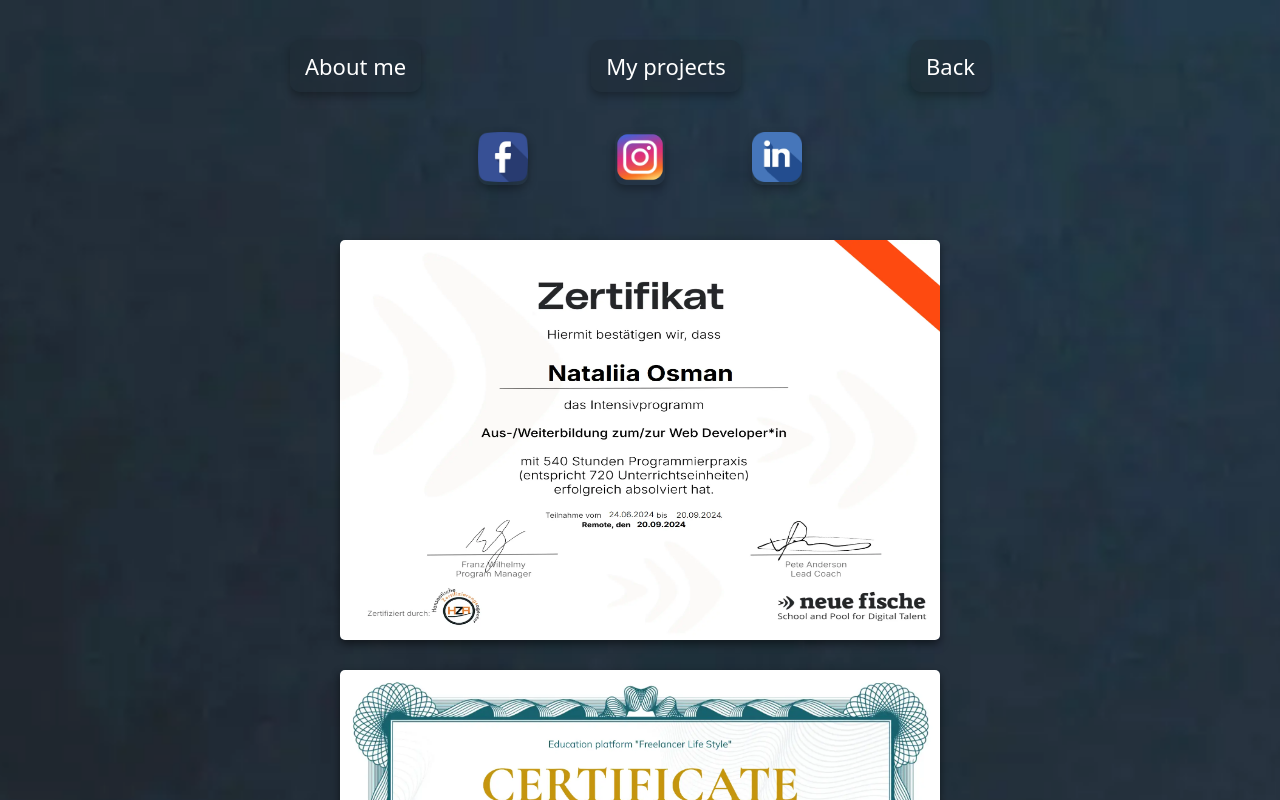
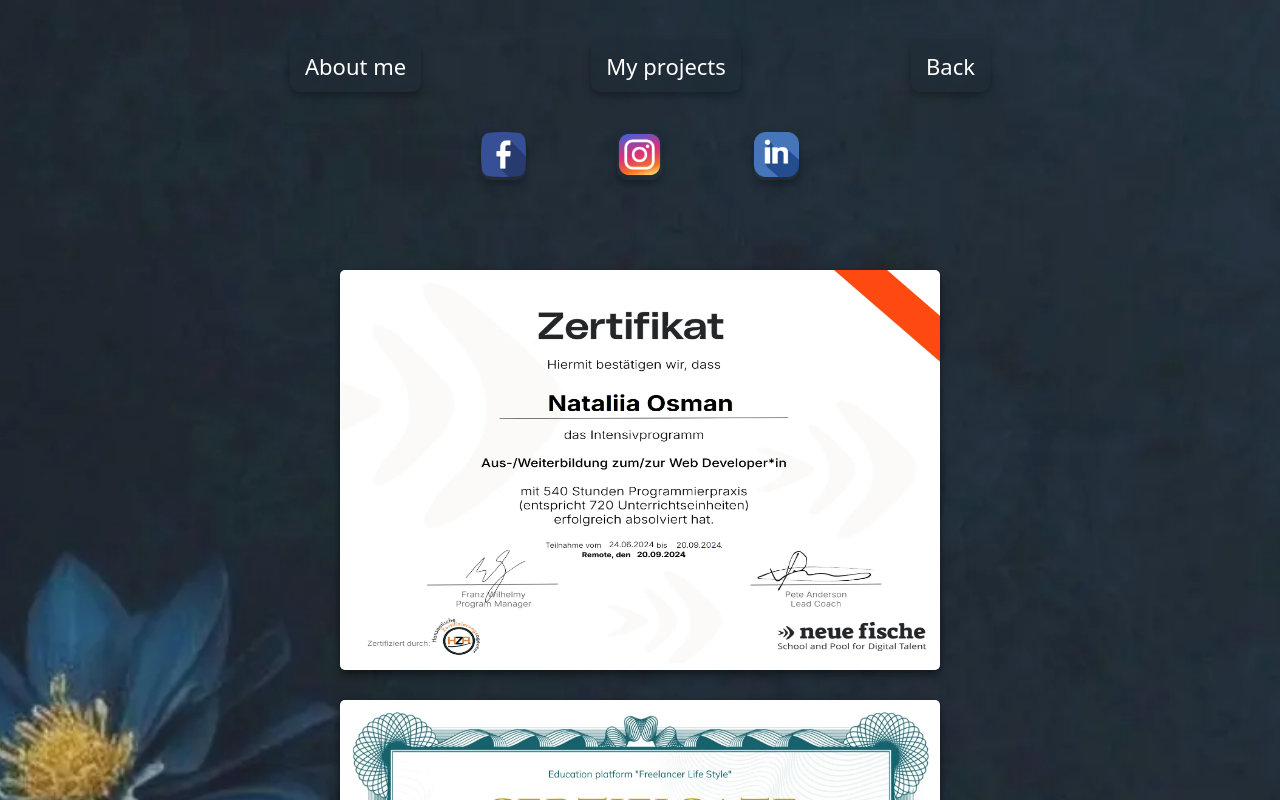
Before and after one commit to natush-NO/natush-website, a Next.js app: page /certificates in a window 1280 px wide. Shown: the top 800 px of the page. Built offline with nearby package versions, Linux system fonts and the light colour scheme.

Commit message:
Fixed the style

```diff
--- a/components/Header/StyledHeader.js
+++ b/components/Header/StyledHeader.js
@@ -16,7 +16,7 @@ export const StyledNavHeader = styled.nav`
 `;
 
 export const StyledNavItems = styled.ul`
-  font-size: 16px;
+  font-size: 14px;
   max-width: 350px;
   display: flex;
   justify-content: space-between;
@@ -25,6 +25,11 @@ export const StyledNavItems = styled.ul`
   align-items: center;
   margin: 0 auto;
   margin-bottom: 40px;
+
+  @media (min-width: 500px) {
+    max-width: 400px;
+    font-size: 18px;
+  }
 
   @media (min-width: 650px) {
     max-width: 500px;
@@ -50,15 +55,23 @@ export const StyledNavItem = styled.li`
 `;
 
 export const StyledNavButton = styled.button`
-  padding: 15px;
+  padding: 8px;
   cursor: pointer;
+
+  @media (min-width: 450px) {
+    padding: 15px;
+  }
 `;
 
 export const StyledSocialItems = styled.ul`
-  max-width: 400px;
+  max-width: 250px;
   display: flex;
   gap: 10px;
   margin: 0 auto;
+
+  @media (min-width: 1000px) {
+    max-width: 400px;
+  }
 `;
 
 export const StyledSocialItem = styled.li`
@@ -83,9 +96,14 @@ export const StyledSocialLink = styled(Link)`
   border-radius: 4px;
   position: relative;
 
+  @media (min-width: 600px) {
+    width: 35px;
+    height: 35px;
+  }
+
   @media (min-width: 1000px) {
-    width: 50px;
-    height: 50px;
+    width: 45px;
+    height: 45px;
   }
 `;
 
--- a/components/StyledCertificate.js
+++ b/components/StyledCertificate.js
@@ -63,8 +63,9 @@ export const StyledModalImage = styled(Image)`
 `;
 
 export const StyledMain = styled.main`
-  width: 100%;
+  min-height: 700px;
   height: 100%;
+  margin-top: 50px;
 `;
 
 export const StyledMainContainer = styled.div`
@@ -73,9 +74,7 @@ export const StyledMainContainer = styled.div`
   margin: 0 auto;
 `;
 
-export const StyledCertificateContainer = styled.div`
-  padding-bottom: 50px;
-`;
+export const StyledCertificateContainer = styled.div``;
 
 export const StyledImageContainer = styled.div`
   width: 350px;
--- a/pages/certificates.js
+++ b/pages/certificates.js
@@ -24,7 +24,7 @@ export default function Certificates({
 
   const backgroundImage = backgroundCertificata
     ? "/background/blue_flowers.webp"
-    : "/background/blue_background.webp";
+    : "/background/blue_flowers.webp";
 
   function openModal(imageSrc) {
     setSelectedImage(imageSrc);
```
Also changed, not shown: components/StyledIndex.js (+3 -4 lines).
